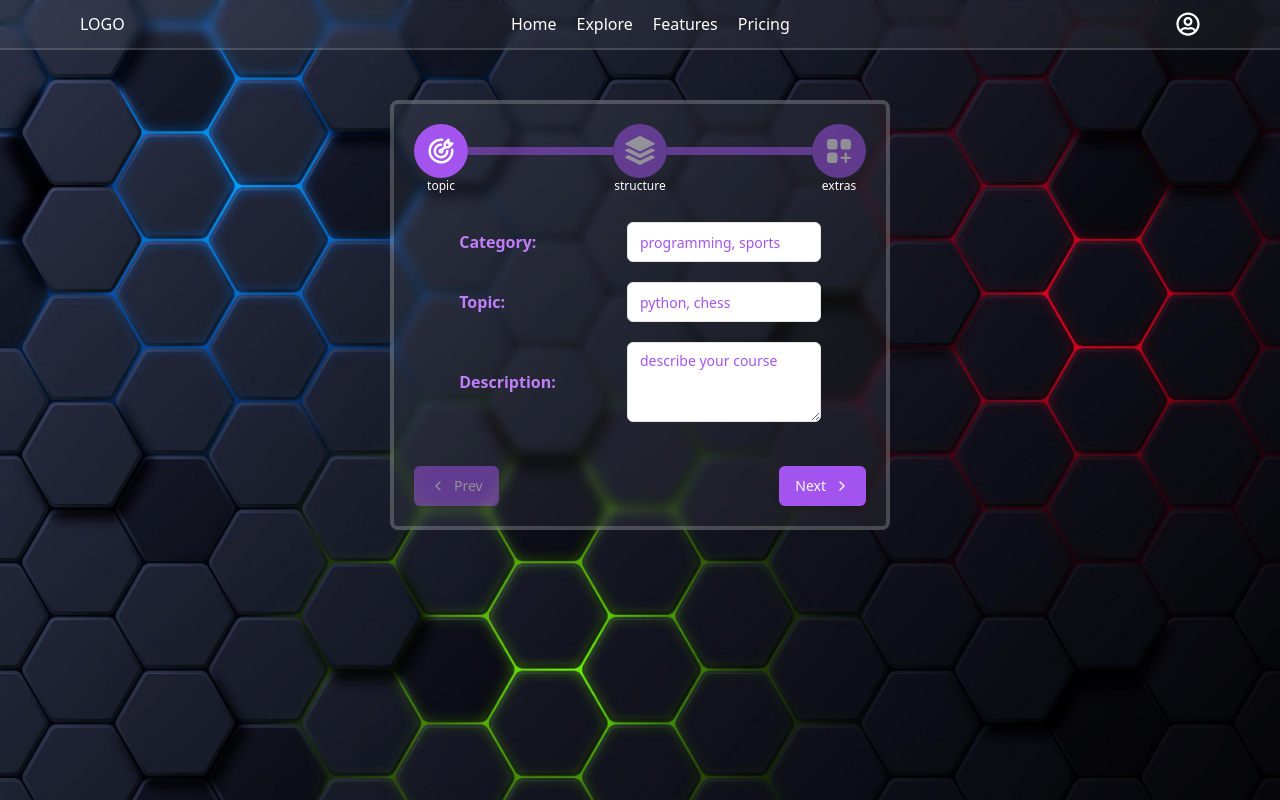
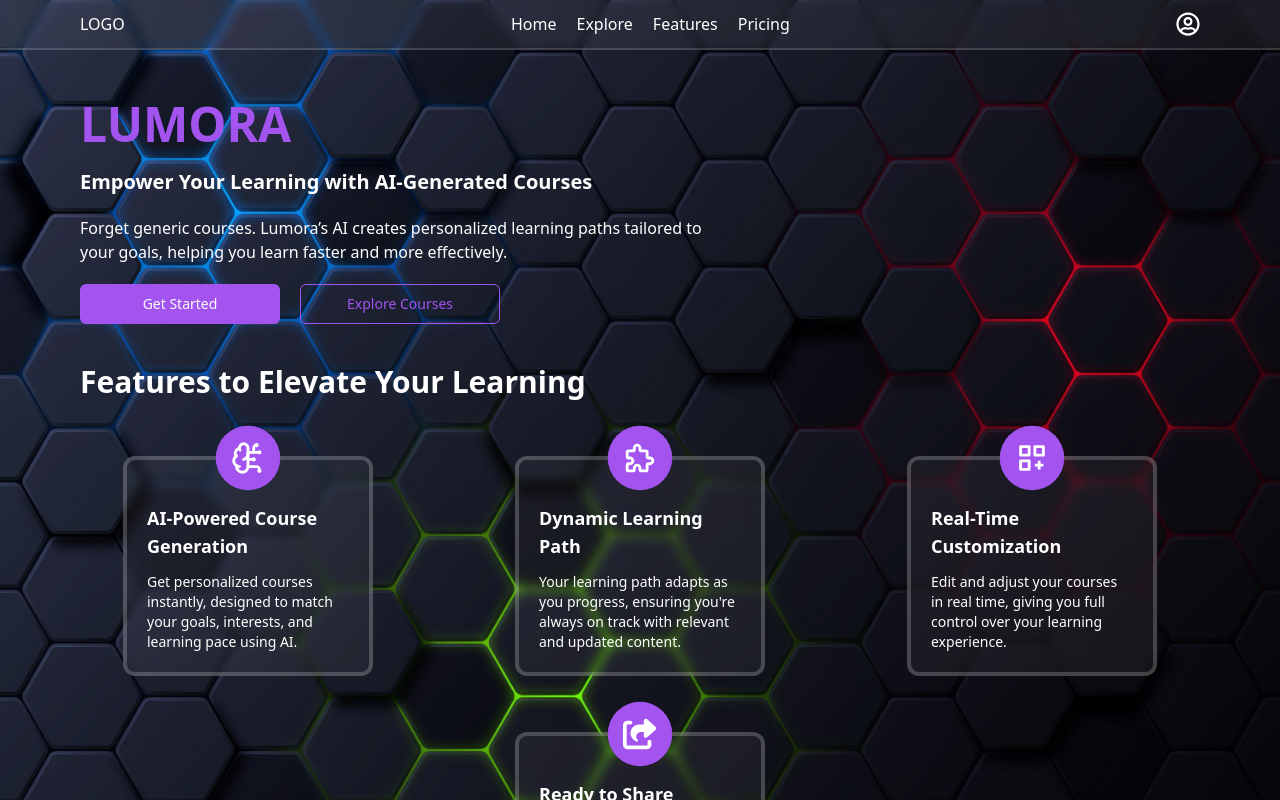
Before and after one commit to vicky2805vky/ai-course-generator, a React (Vite) app: page / in a window 1280 px wide. Shown: the top 800 px of the page. Built offline with nearby package versions, Linux system fonts and the light colour scheme.

Commit message:
feat: add routing

```diff
--- a/src/App.tsx
+++ b/src/App.tsx
@@ -1,5 +1,34 @@
+import Layout from "./components/Layout";
 import CourseCreationForm from "./features/courseInputForm/CourseCreationForm";
-import NavBar from "./features/navigation/NavBar";
+import Dashboard from "./features/dashboard/Dashboard";
+import LandingPage from "./features/landing/LandingPage";
+
+import { createBrowserRouter, RouterProvider } from "react-router-dom";
+
+const router = createBrowserRouter([
+  {
+    path: "/",
+    element: <Layout />,
+    children: [
+      {
+        path: "/",
+        element: <LandingPage />,
+      },
+      {
+        path: "/home",
+        element: <Dashboard />,
+      },
+      {
+        path: "/course/create",
+        element: <CourseCreationForm />,
+      },
+      {
+        path: "/*",
+        element: <p>page not found</p>,
+      },
+    ],
+  },
+]);
 
 const App = () => {
   return (
@@ -7,10 +36,7 @@ const App = () => {
       className="min-h-[100vh] bg-[#191D29] bg-cover bg-fixed bg-center bg-no-repeat text-white"
       style={{ backgroundImage: "url(/bg.jpg)" }}
     >
-      <NavBar />
-      <main className="px-5 py-5 pt-[100px] md:px-20 md:py-10 md:pt-[100px] [&_*]:box-border">
-        <CourseCreationForm />
-      </main>
+      <RouterProvider router={router} />
     </div>
   );
 };
--- /dev/null
+++ b/src/components/Layout.tsx
@@ -0,0 +1,15 @@
+import NavBar from "@/features/navigation/NavBar";
+import { Outlet } from "react-router-dom";
+
+const Layout = () => {
+  return (
+    <>
+      <NavBar />
+      <main className="px-5 py-5 pt-[100px] md:px-20 md:py-10 md:pt-[100px] [&_*]:box-border">
+        <Outlet />
+      </main>
+    </>
+  );
+};
+
+export default Layout;
--- a/src/features/courseInputForm/components/FormBody.tsx
+++ b/src/features/courseInputForm/components/FormBody.tsx
@@ -11,9 +11,12 @@ const formIndices = ["form1", "form2", "form3"] as const;
 const FormBody = ({ currentFormStep }: formBodyProps) => {
   return (
     <form className="mx-auto flex h-52 flex-col justify-center gap-5 md:w-4/5">
-      {FORM_FIELD_INPUTS[formIndices[currentFormStep - 1]].map((field) => (
-        <div className="flex items-center [&>*]:flex-1">
-          <Label className="text-xs font-bold text-secondary md:text-base">
+      {FORM_FIELD_INPUTS[formIndices[currentFormStep - 1]].map((field, i) => (
+        <div className="flex items-center [&>*]:flex-1" key={i}>
+          <Label
+            key={i}
+            className="text-xs font-bold text-secondary md:text-base"
+          >
             {field.label}:
           </Label>
           {createInputField(field)}
--- a/src/features/courseInputForm/components/FormStepper.tsx
+++ b/src/features/courseInputForm/components/FormStepper.tsx
@@ -1,3 +1,4 @@
+import React from "react";
 import { IconType } from "react-icons";
 
 type formStepperProps = {
@@ -13,7 +14,7 @@ const FormStepper = ({ currentStep, formSteps }: formStepperProps) => {
     <div className="mx-auto flex items-center justify-between">
       {formSteps.map((step, i) => {
         return (
-          <>
+          <React.Fragment key={i}>
             {i !== 0 && (
               <div
                 className={`h-2 w-full bg-primary transition-opacity ${currentStep >= i + 1 ? "opacity-100" : "opacity-50"}`}
@@ -29,7 +30,7 @@ const FormStepper = ({ currentStep, formSteps }: formStepperProps) => {
                 {step.name}
               </p>
             </div>
-          </>
+          </React.Fragment>
         );
       })}
     </div>
--- a/src/features/courseInputForm/utils/createInputField.tsx
+++ b/src/features/courseInputForm/utils/createInputField.tsx
@@ -34,9 +34,13 @@ const createInputField = (inputConfig: FormField) => {
             <SelectValue placeholder={"select " + inputConfig.label} />
           </SelectTrigger>
           <SelectContent className="text-primary">
-            {inputConfig.options.map((option) => {
+            {inputConfig.options.map((option, i) => {
               return (
-                <SelectItem className="text-[10px] md:text-sm" value={option}>
+                <SelectItem
+                  key={i}
+                  className="text-[10px] md:text-sm"
+                  value={option}
+                >
                   {option}
                 </SelectItem>
               );
--- a/src/features/dashboard/Dashboard.tsx
+++ b/src/features/dashboard/Dashboard.tsx
@@ -1,6 +1,7 @@
 import { Button } from "@/components/ui/button";
 import { Progress } from "@/components/ui/progress";
 import YourCourses from "./components/YourCourses";
+import { Link } from "react-router-dom";
 
 const Dashboard = () => {
   return (
@@ -8,7 +9,9 @@ const Dashboard = () => {
       <p className="text-3xl font-bold">Welcome User!</p>
       <div className="flex items-center justify-between">
         <p className="text-lg font-bold md:text-2xl">your courses</p>
-        <Button>Create Course</Button>
+        <Link to={"/course/create"}>
+          <Button>Create Course</Button>
+        </Link>
       </div>
       <YourCourses />
       <div className="flex w-6/12 max-w-[400px] items-center justify-between gap-5">
--- a/src/features/landing/components/Features.tsx
+++ b/src/features/landing/components/Features.tsx
@@ -37,8 +37,8 @@ const Features = () => {
         Features to Elevate Your Learning
       </h2>
       <div className="flex flex-wrap justify-between gap-14">
-        {featureCardsData.map((cardData) => (
-          <FeatureCard {...cardData} />
+        {featureCardsData.map((cardData, i) => (
+          <FeatureCard key={i} {...cardData} />
         ))}
       </div>
     </section>
--- a/src/features/navigation/NavBar.tsx
+++ b/src/features/navigation/NavBar.tsx
@@ -3,13 +3,14 @@ import { FaRegUserCircle } from "react-icons/fa";
 import { FaXmark } from "react-icons/fa6";
 import { IoMdMenu } from "react-icons/io";
 import NavigationLinks from "./components/NavigationLinks";
+import { Link } from "react-router-dom";
 
 const NavBar = () => {
   const [isMenuOpen, setIsMenuOpen] = useState(false);
   return (
     <>
       <nav className="group fixed left-0 right-0 z-50 flex items-center justify-between overflow-hidden border-b-[2px] border-white/15 bg-white bg-opacity-5 p-3 px-10 backdrop-blur-sm md:px-20 [&>*]:flex">
-        <div>LOGO</div>
+        <Link to={"/"}>LOGO</Link>
         <ul className="!hidden gap-5 md:!flex [&>*]:cursor-pointer">
           <NavigationLinks />
         </ul>
--- a/src/features/navigation/components/NavigationLinks.tsx
+++ b/src/features/navigation/components/NavigationLinks.tsx
@@ -1,8 +1,15 @@
 import React from "react";
+import { NavLink } from "react-router-dom";
 
 const NavigationLinks = (props: React.HTMLAttributes<HTMLLIElement>) => {
-  const navLinks = ["Home", "Explore", "Features", "Pricing"];
-  return navLinks.map((link) => <li {...props}>{link}</li>);
+  const navLinks = ["home", "explore", "features", "pricing"];
+  return navLinks.map((link, i) => (
+    <li key={i} {...props}>
+      <NavLink to={`/${link}`} className="capitalize">
+        {link}
+      </NavLink>
+    </li>
+  ));
 };
 
 export default NavigationLinks;
```
